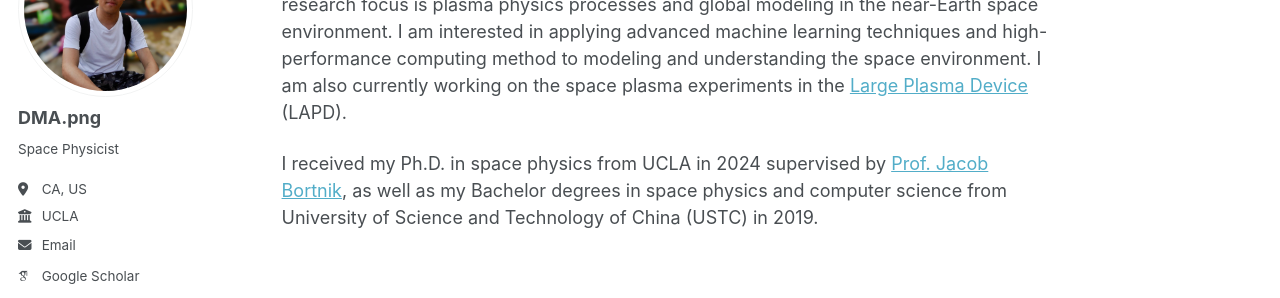
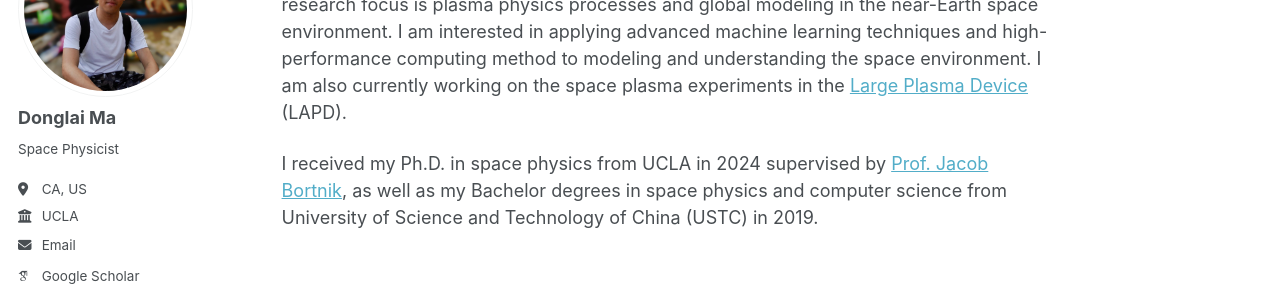
Before and after one commit to donglai96/donglai96.github.io, a Jekyll site: the page built from _pages/about.md, in a window 1280 px wide. Shown: the part 184-482 px from the top of the page. Built offline with Jekyll 4.4.1, drawn with Linux system fonts in a browser that asks for light colours; some web fonts are replaced.

Commit message:
Update _config.yml

```diff
--- a/_config.yml
+++ b/_config.yml
@@ -21,8 +21,8 @@ repository               : "https://donglai96.github.io/"
 #               Additional customization can be done by editing /_includes/author-profile.html
 author:
   # Biographic information
-  avatar           : "profile.jpg"
-  name             : "DMA.png"
+  avatar           : "DMA.png"
+  name             : "Donglai Ma"
   pronouns         : # example: "she/her"
   bio              : "Space Physicist"
   location         : "CA, US"
```
